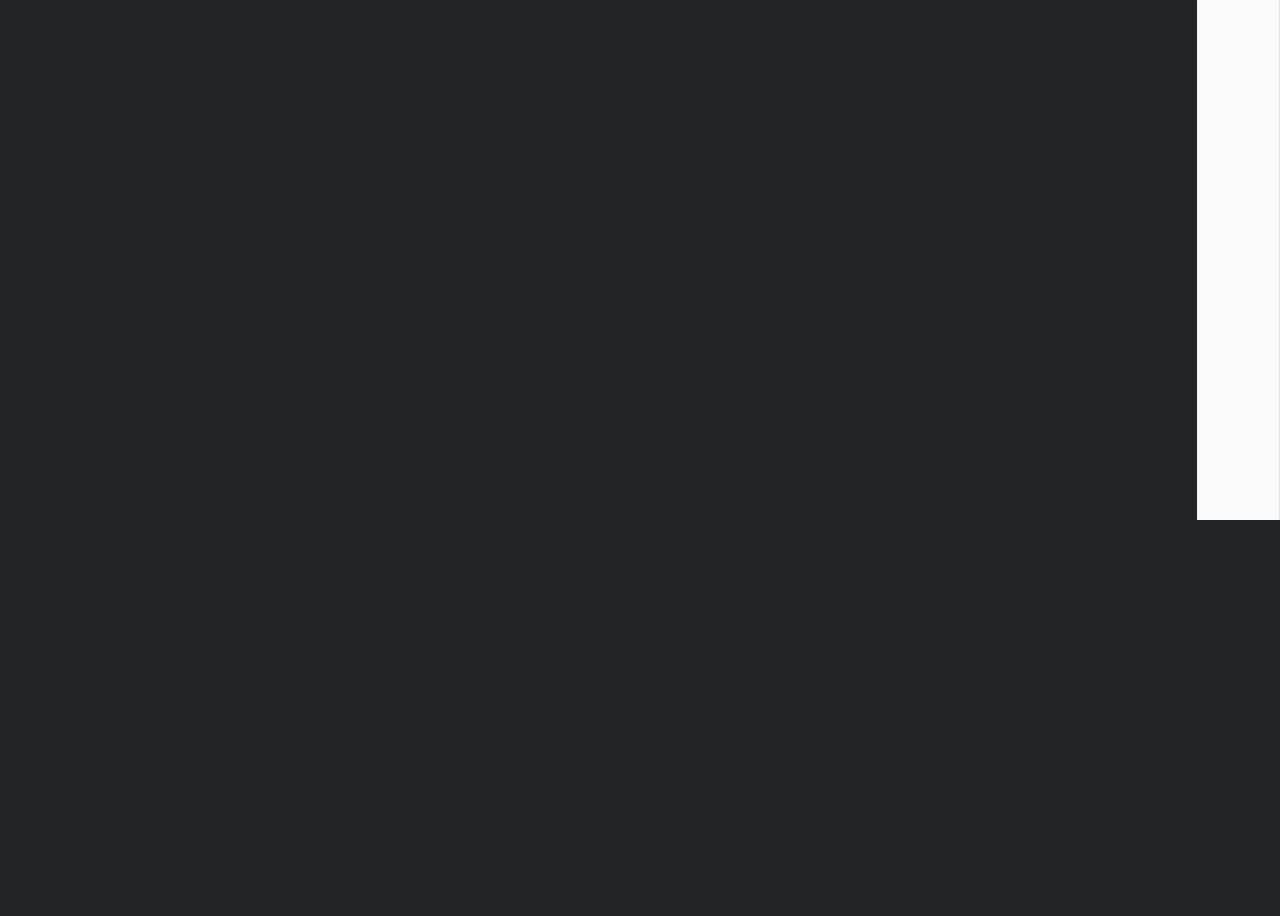
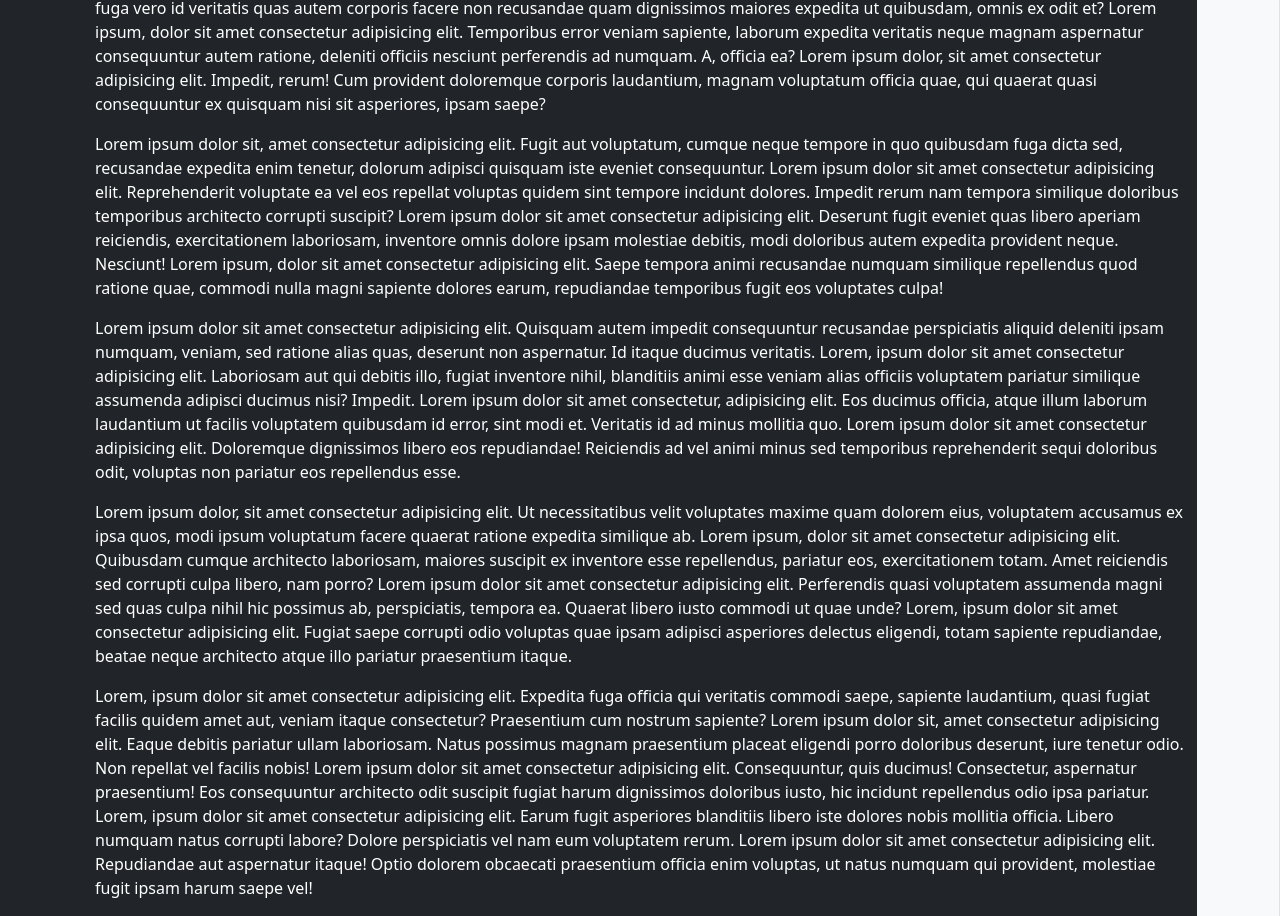
Before and after one commit to s-jevtic/fonolearn, an Angular app: page /main-menu in a window 1280 px wide. Shown: the part 280-1196 px from the top of the page. Before the commit the page ends 800 px from the top, so only its background shows below. Built offline with nearby package versions, Linux system fonts and the light colour scheme.

Commit message:
attempt to fix responsive sidebar issue (WIP)

```diff
--- a/src/app/animations.ts
+++ b/src/app/animations.ts
@@ -1,4 +1,5 @@
 import { animate, state, style, transition, trigger } from "@angular/animations";
+import { isMobile } from "./app.component";
 
 export const sidebarAnimationDesktop = trigger('openClose', [
     state('open', style({
@@ -25,8 +26,6 @@ export const sidebarAnimationMobile = trigger('openClose', [
 ]);
 
 export function sidebarAnimation() {
-  const isMobile = matchMedia("(max-width: 768px)").matches;
-
   return isMobile? sidebarAnimationMobile : sidebarAnimationDesktop;
 }
 
--- a/src/app/app.component.css
+++ b/src/app/app.component.css
@@ -14,12 +14,14 @@
 }
 
 header{
-    flex: 0 1 auto;
+    flex: 0 0 auto;
 }
 
 main{ /* all of those are necessary for main content to have full height */
     flex: 1 1 auto;
     display: flex;
+    position: relative;
+    max-width: 100vw;
 }
 
 .wrapper{
@@ -27,18 +29,20 @@ main{ /* all of those are necessary for main content to have full height */
     display: flex;
     height: 100%;
     width: 100%;
-    align-items: stretch;
+    /* align-items: stretch; */
 }
 
 #content{
     align-items: center;
     color: white;
     flex: 1 1 auto;
+    margin: 0 var(--closed-sidebar-width);
+    overflow: hidden;
 }
 
 @media only screen and (max-width: 768px){ /* so that there is enough space for a closed sidebar on mobile */
-    #content{
+    /* #content{
         max-width: calc(100% - var(--closed-sidebar-width));
         margin-right: var(--closed-sidebar-width);
-    }
+    } */
 }
--- a/src/app/app.component.ts
+++ b/src/app/app.component.ts
@@ -1,12 +1,4 @@
-import { Component } from '@angular/core';
-import { MainMenuComponent } from './main-menu/main-menu.component';
-import {
-  trigger,
-  state,
-  style,
-  animate,
-  transition
-} from '@angular/animations';
+import { Component, NgZone } from '@angular/core';
 
 @Component({
   selector: 'app-root',
@@ -16,10 +8,34 @@ import {
 
   ]
 })
+
 export class AppComponent {
   title = 'IPAapp';
+
+  constructor(private zone: NgZone) { }
+
+  ngOnInit() {
+    let mobileMQ = matchMedia('(max-width: 768px)');
+
+    mobileMQ.addEventListener("change",
+      mobileMQ => {
+        this.zone.runOutsideAngular(() => {
+          if (mobileMQ.matches) {
+            document.getElementById("content")!.style.setProperty("margin-left", "0");
+          }
+          else {
+            document.getElementById("content")!.style.setProperty("margin-left", "var(--closed-sidebar-width)");
+          }
+          isMobile = mobileMQ.matches;
+          console.log(isMobile);
+        });
+      }
+    );
+  }
 
   goIPA($event: any) {
     window.location.assign('ipa');
   }
 }
+
+export var isMobile: boolean;
--- a/src/app/main-menu/main-menu.component.html
+++ b/src/app/main-menu/main-menu.component.html
@@ -6,3 +6,35 @@
         <li><a class="dropdown-item" [routerLink]="['/ipa']" [queryParams]="{set: 'a'}">all</a></li>
     </ul>
 </div>
+
+<p>
+    Lorem, ipsum dolor sit amet consectetur adipisicing elit. Quia molestias aut voluptas tempora incidunt vel enim delectus, quis minima esse rerum dignissimos ab at, laborum magnam rem sed dicta voluptate.
+    Lorem ipsum, dolor sit amet consectetur adipisicing elit. Perspiciatis, aliquid fuga vero id veritatis quas autem corporis facere non recusandae quam dignissimos maiores expedita ut quibusdam, omnis ex odit et?
+    Lorem ipsum, dolor sit amet consectetur adipisicing elit. Temporibus error veniam sapiente, laborum expedita veritatis neque magnam aspernatur consequuntur autem ratione, deleniti officiis nesciunt perferendis ad numquam. A, officia ea?
+    Lorem ipsum dolor, sit amet consectetur adipisicing elit. Impedit, rerum! Cum provident doloremque corporis laudantium, magnam voluptatum officia quae, qui quaerat quasi consequuntur ex quisquam nisi sit asperiores, ipsam saepe?
+</p>
+<p>
+    Lorem ipsum dolor sit, amet consectetur adipisicing elit. Fugit aut voluptatum, cumque neque tempore in quo quibusdam fuga dicta sed, recusandae expedita enim tenetur, dolorum adipisci quisquam iste eveniet consequuntur.
+    Lorem ipsum dolor sit amet consectetur adipisicing elit. Reprehenderit voluptate ea vel eos repellat voluptas quidem sint tempore incidunt dolores. Impedit rerum nam tempora similique doloribus temporibus architecto corrupti suscipit?
+    Lorem ipsum dolor sit amet consectetur adipisicing elit. Deserunt fugit eveniet quas libero aperiam reiciendis, exercitationem laboriosam, inventore omnis dolore ipsam molestiae debitis, modi doloribus autem expedita provident neque. Nesciunt!
+    Lorem ipsum, dolor sit amet consectetur adipisicing elit. Saepe tempora animi recusandae numquam similique repellendus quod ratione quae, commodi nulla magni sapiente dolores earum, repudiandae temporibus fugit eos voluptates culpa!
+</p>
+<p>
+    Lorem ipsum dolor sit amet consectetur adipisicing elit. Quisquam autem impedit consequuntur recusandae perspiciatis aliquid deleniti ipsam numquam, veniam, sed ratione alias quas, deserunt non aspernatur. Id itaque ducimus veritatis.
+    Lorem, ipsum dolor sit amet consectetur adipisicing elit. Laboriosam aut qui debitis illo, fugiat inventore nihil, blanditiis animi esse veniam alias officiis voluptatem pariatur similique assumenda adipisci ducimus nisi? Impedit.
+    Lorem ipsum dolor sit amet consectetur, adipisicing elit. Eos ducimus officia, atque illum laborum laudantium ut facilis voluptatem quibusdam id error, sint modi et. Veritatis id ad minus mollitia quo.
+    Lorem ipsum dolor sit amet consectetur adipisicing elit. Doloremque dignissimos libero eos repudiandae! Reiciendis ad vel animi minus sed temporibus reprehenderit sequi doloribus odit, voluptas non pariatur eos repellendus esse.
+</p>
+<p>
+    Lorem ipsum dolor, sit amet consectetur adipisicing elit. Ut necessitatibus velit voluptates maxime quam dolorem eius, voluptatem accusamus ex ipsa quos, modi ipsum voluptatum facere quaerat ratione expedita similique ab.
+    Lorem ipsum, dolor sit amet consectetur adipisicing elit. Quibusdam cumque architecto laboriosam, maiores suscipit ex inventore esse repellendus, pariatur eos, exercitationem totam. Amet reiciendis sed corrupti culpa libero, nam porro?
+    Lorem ipsum dolor sit amet consectetur adipisicing elit. Perferendis quasi voluptatem assumenda magni sed quas culpa nihil hic possimus ab, perspiciatis, tempora ea. Quaerat libero iusto commodi ut quae unde?
+    Lorem, ipsum dolor sit amet consectetur adipisicing elit. Fugiat saepe corrupti odio voluptas quae ipsam adipisci asperiores delectus eligendi, totam sapiente repudiandae, beatae neque architecto atque illo pariatur praesentium itaque.
+</p>
+<p>
+    Lorem, ipsum dolor sit amet consectetur adipisicing elit. Expedita fuga officia qui veritatis commodi saepe, sapiente laudantium, quasi fugiat facilis quidem amet aut, veniam itaque consectetur? Praesentium cum nostrum sapiente?
+    Lorem ipsum dolor sit, amet consectetur adipisicing elit. Eaque debitis pariatur ullam laboriosam. Natus possimus magnam praesentium placeat eligendi porro doloribus deserunt, iure tenetur odio. Non repellat vel facilis nobis!
+    Lorem ipsum dolor sit amet consectetur adipisicing elit. Consequuntur, quis ducimus! Consectetur, aspernatur praesentium! Eos consequuntur architecto odit suscipit fugiat harum dignissimos doloribus iusto, hic incidunt repellendus odio ipsa pariatur.
+    Lorem, ipsum dolor sit amet consectetur adipisicing elit. Earum fugit asperiores blanditiis libero iste dolores nobis mollitia officia. Libero numquam natus corrupti labore? Dolore perspiciatis vel nam eum voluptatem rerum.
+    Lorem ipsum dolor sit amet consectetur adipisicing elit. Repudiandae aut aspernatur itaque! Optio dolorem obcaecati praesentium officia enim voluptas, ut natus numquam qui provident, molestiae fugit ipsam harum saepe vel!
+</p>
--- a/src/app/useful-links/useful-links.component.css
+++ b/src/app/useful-links/useful-links.component.css
@@ -1,7 +1,12 @@
 :host{
     display: flex;
-    flex: 1 1 auto;
+    flex: 1 0 auto;
     flex-flow: column;
+    position: absolute;
+    right: 0;
+    bottom: 0;
+    top: 0;
+    z-index: 1;
 }
 
 #sidebar-wrapper{
@@ -11,10 +16,10 @@
 }
 
 @media only screen and (max-width: 768px) { /* so that the open sidebar covers the entire viewport on mobile */
-    #sidebar-wrapper{
+    /* #sidebar-wrapper{
         position: absolute;
         right: 0;
-    }
+    } */
 }
 
 #menu-icon{
--- a/src/app/useful-links/useful-links.component.ts
+++ b/src/app/useful-links/useful-links.component.ts
@@ -1,4 +1,4 @@
-import { Component, OnInit, ViewChild } from '@angular/core';
+import { Component, NgZone, OnInit, ViewChild } from '@angular/core';
 import { AnimationEvent } from '@angular/animations';
 import { sidebarAnimation } from '../animations';
 import { MenuIconComponent } from '../menu-icon/menu-icon.component';
@@ -11,7 +11,7 @@ import { MenuIconComponent } from '../menu-icon/menu-icon.component';
 })
 export class UsefulLinksComponent implements OnInit {
 
-  constructor() { }
+  constructor(private zone: NgZone) { }
 
   @ViewChild(MenuIconComponent) menu:MenuIconComponent;
 
@@ -30,7 +30,8 @@ export class UsefulLinksComponent implements OnInit {
       this.menuState = 'closed';
     }*/
     this.toggled = !this.toggled;
-    this.sidebarWrapper?.classList.toggle("toggled");
+    this.sidebarWrapper!.classList.toggle("toggled");
+    // this.sidebarWrapper.style.setProperty("width", this.mobileMQ.matches? "100vw" : "var(--open-sidebar-width)");
   }
 
   animationStartEvent(event: AnimationEvent) {
```
